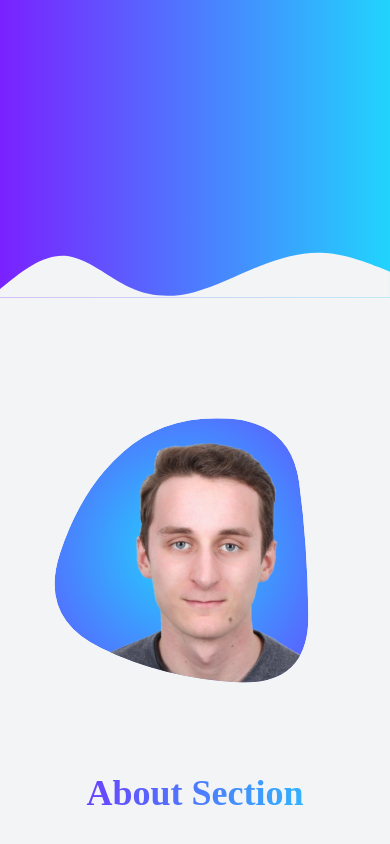
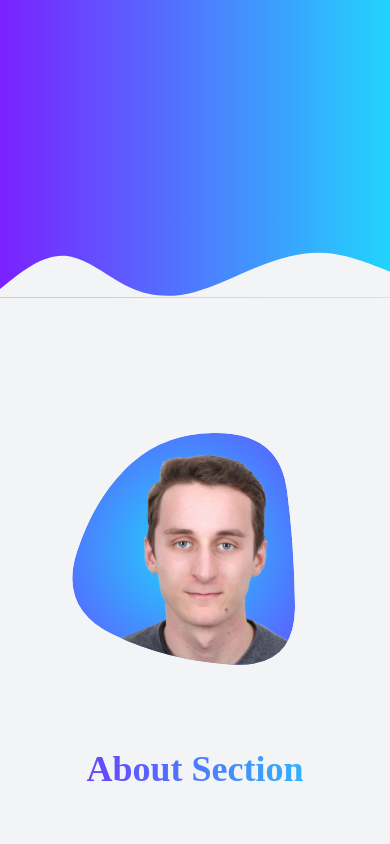
Before and after one commit to Thibaut009/my-first-gatsby-site, a Gatsby site: page / in a window 390 px wide. Shown: the part 546-1390 px from the top of the page. Built offline with nearby package versions, Linux system fonts and the light colour scheme; Gatsby itself is replaced by a stand-in of ours.

Commit message:
responsive

```diff
--- a/src/components/about/about.module.css
+++ b/src/components/about/about.module.css
@@ -25,7 +25,7 @@
 }
 
 .blob {
-    min-width: 400px;
+    min-width: 350px;
     width: 40%;
 }
 
@@ -42,18 +42,18 @@
     -webkit-text-fill-color: transparent;
 }
 
-@media only screen and (max-width: 768px) {
+@media only screen and (max-width: 600px) {
     .about {
         flex-direction: column;
     }
 
     .blob {
-        width: 30%;
+        width: 100%;
     }
 
     .text {
-      width: 100%;
-      height: auto;
+        width: 100%;
+        height: auto;
     }
 
     .title {
```
